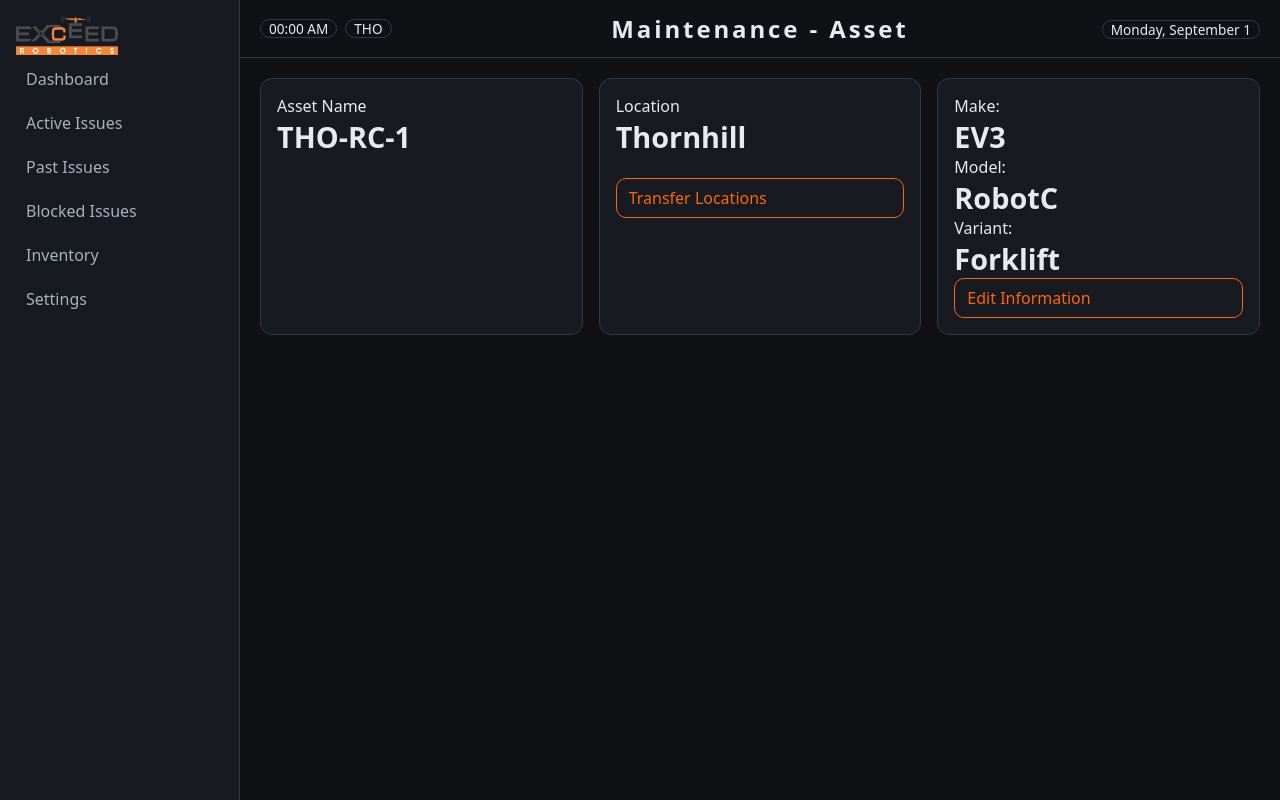
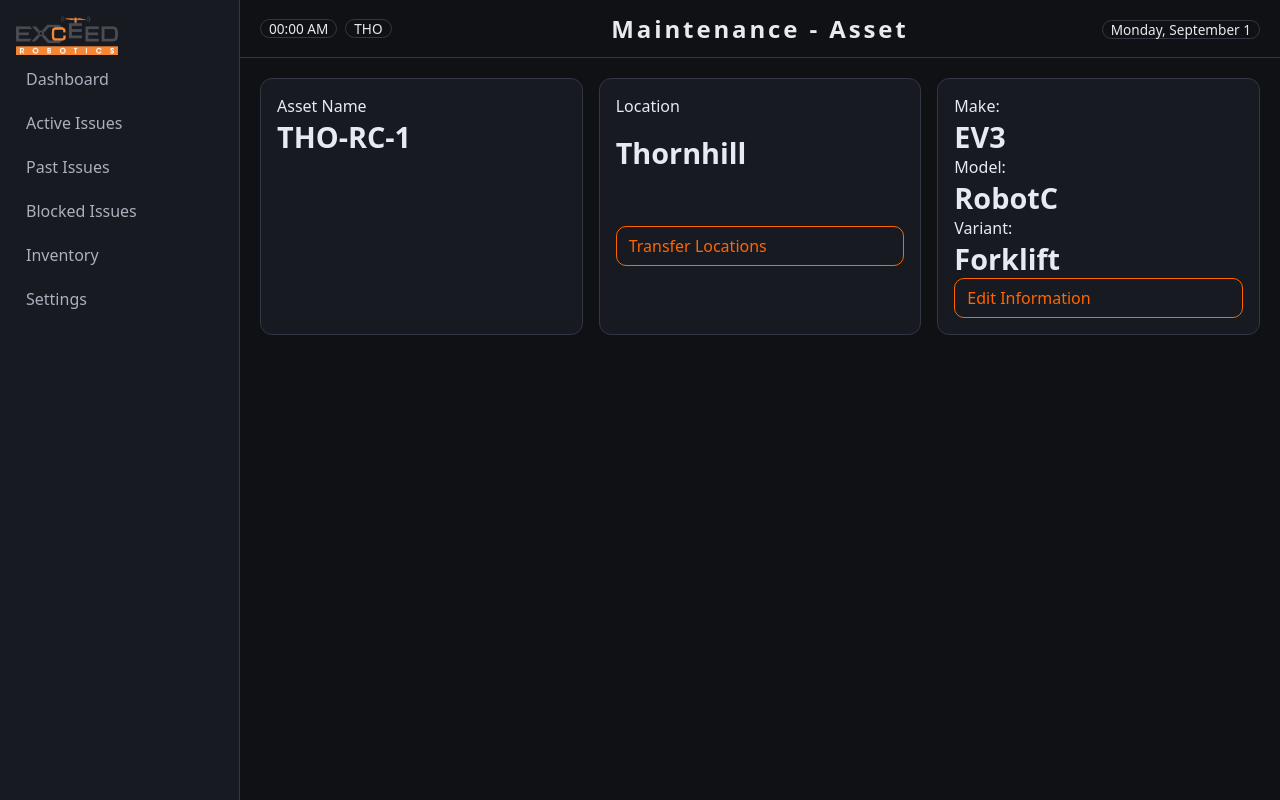
Before and after one commit to DrHahnchenflugel/MaintenanceApplication, a Python web app: template app/templates/assets/specific_asset.html in a window 1280 px wide. Run offline with Jinja, Linux system fonts and the light colour scheme; the template is opened without the code that fills it, so the values that code supplies are empty.

Commit message:
Working on specific asset page

```diff
--- a/app/static/css/app.css
+++ b/app/static/css/app.css
@@ -141,6 +141,12 @@ a{
     flex-wrap: wrap;
 }
 
+.column{
+  display: flex;
+  flex-direction: column;
+  gap: 16px;
+}
+
 .card{
     background: var(--panel);
     border: 1px solid var(--line);
--- a/app/templates/assets/specific_asset.html
+++ b/app/templates/assets/specific_asset.html
@@ -10,10 +10,12 @@
         </div>
 
         <div class="card" style="flex:1">
-            <div>Location</div>
-            <div class="kpi">Thornhill</div>
-            <br>
-            <div class="btn--outline">Transfer Locations</div>
+            <div class="column">
+                <div>Location</div>
+                <div class="kpi">Thornhill</div>
+                <br>
+                <div class="btn--outline">Transfer Locations</div>
+            </div>
         </div>
 
         <div class="card" style="flex:1">
```
